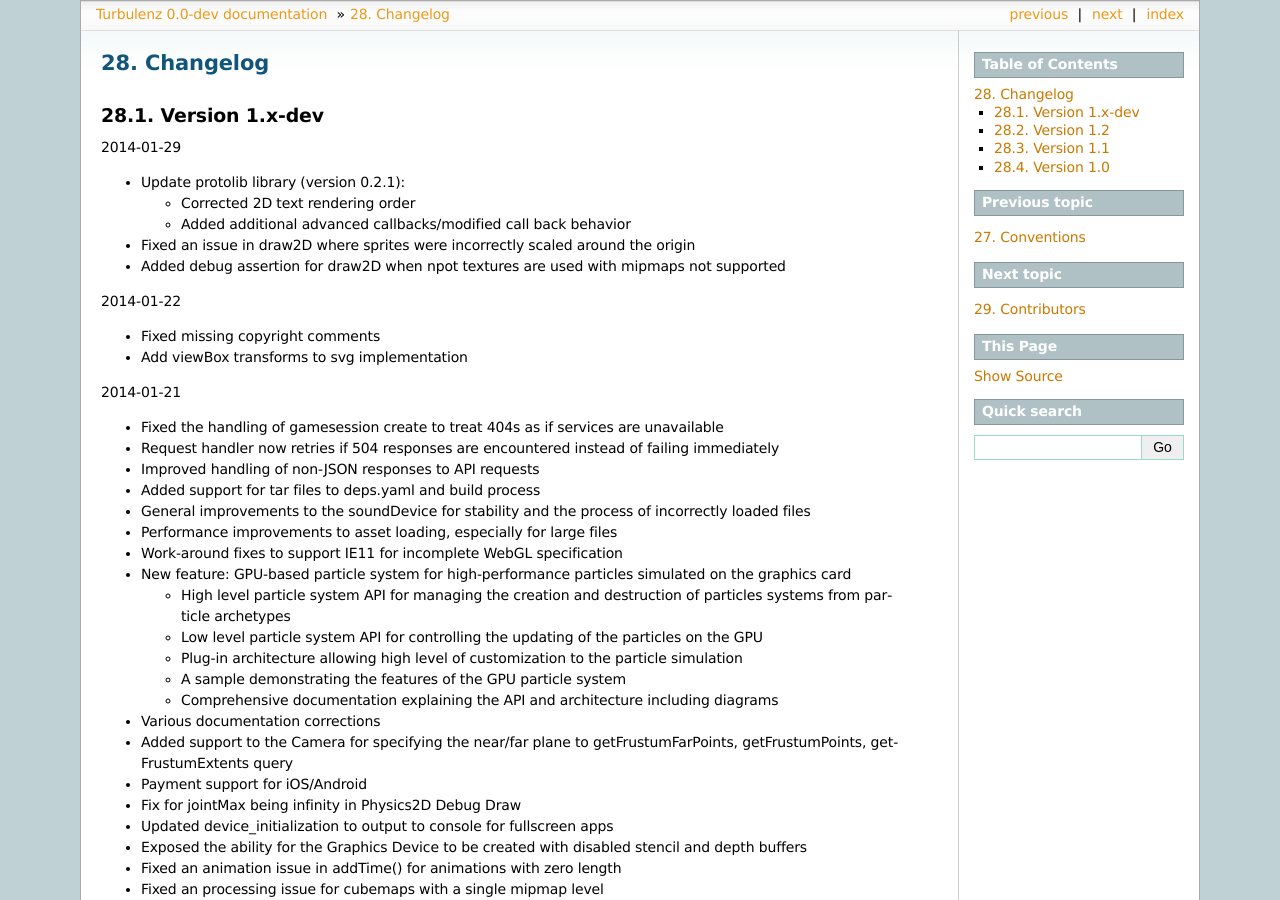
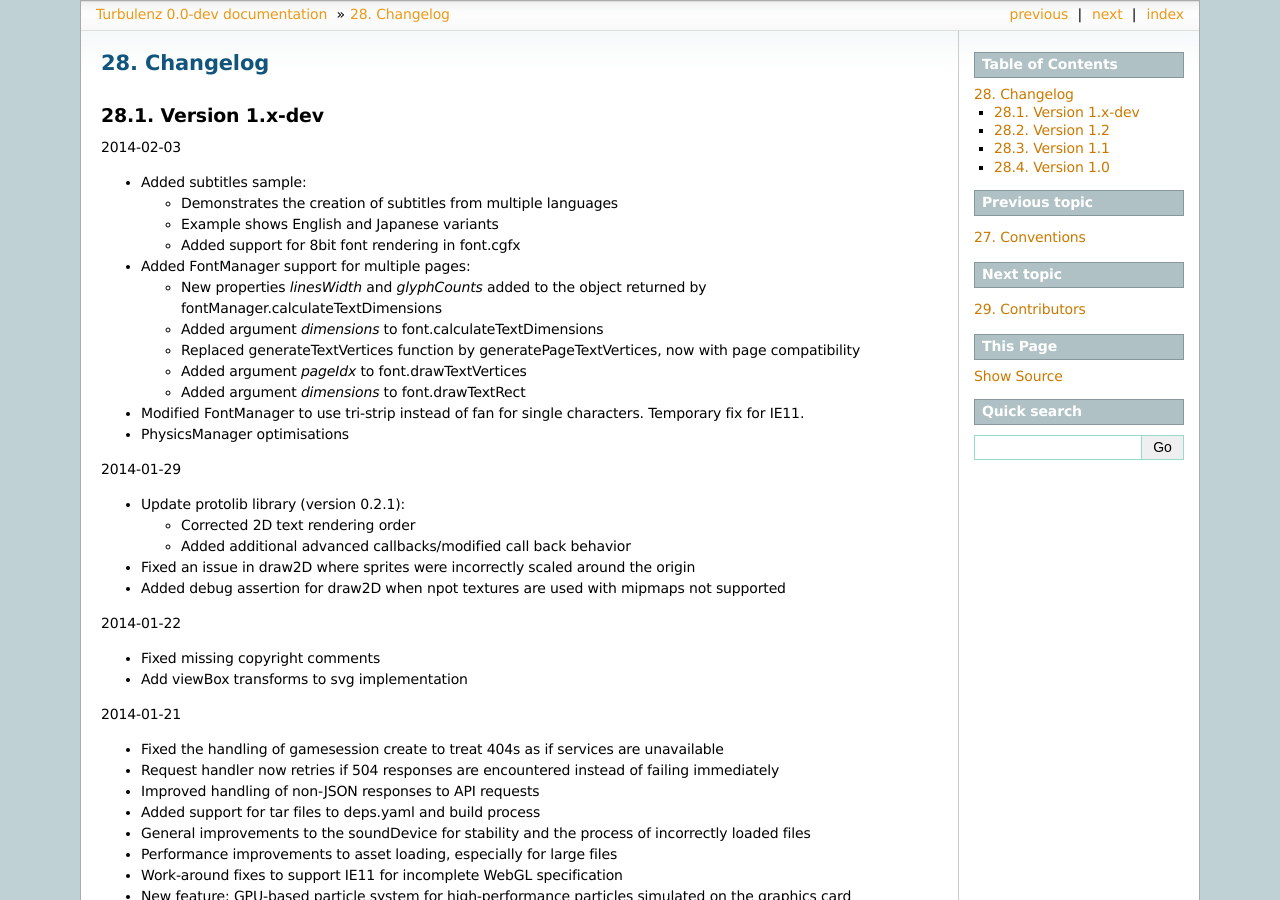
Before and after one commit to turbulenz/turbulenz_engine, a Sphinx documentation site: the page built from docs/source/changelog.rst, in a window 1280 px wide and 900 px high. Built offline with Sphinx 7.4.7, drawn with Linux system fonts in a browser that asks for light colours.

```diff
--- a/docs/source/changelog.rst
+++ b/docs/source/changelog.rst
@@ -9,6 +9,28 @@ Changelog
 
 Version 1.x-dev
 ---------------
+
+2014-02-03
+
+- Added subtitles sample:
+
+  * Demonstrates the creation of subtitles from multiple languages
+  * Example shows English and Japanese variants
+  * Added support for 8bit font rendering in font.cgfx
+
+- Added FontManager support for multiple pages:
+
+  * New properties *linesWidth* and *glyphCounts* added to the object returned by fontManager.calculateTextDimensions
+  * Added argument *dimensions* to font.calculateTextDimensions
+  * Replaced generateTextVertices function by generatePageTextVertices, now with page
+    compatibility
+  * Added argument *pageIdx* to font.drawTextVertices
+  * Added argument *dimensions* to font.drawTextRect
+
+- Modified FontManager to use tri-strip instead of fan for single characters.
+  Temporary fix for IE11.
+
+- PhysicsManager optimisations
 
 2014-01-29
 
```
Also changed, not shown: docs/source/release_notes/release_notes_0.28.0.rst (+18 -2 lines).
